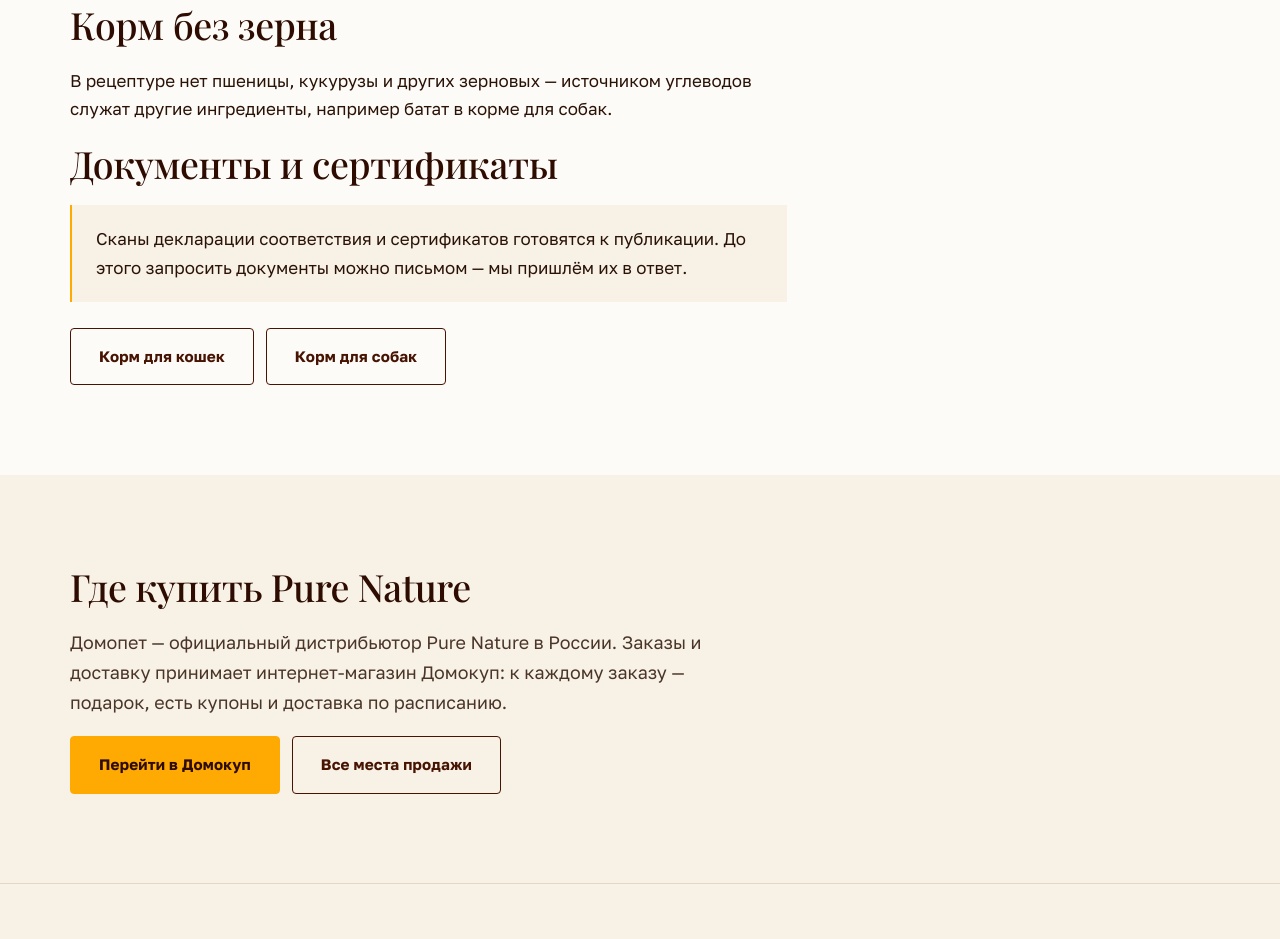
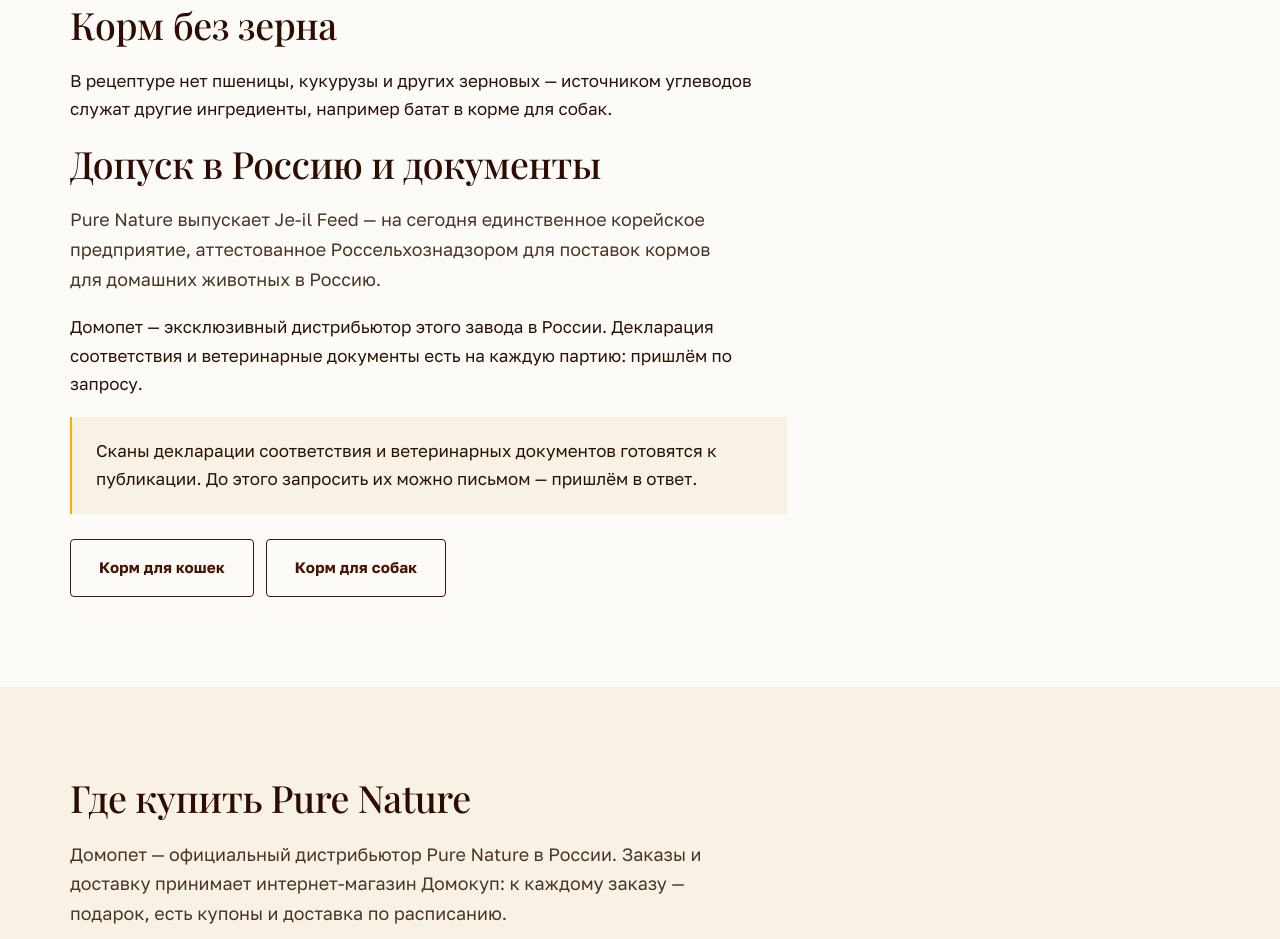
Before and after one commit to petlegend/domopet.site, a plain HTML site: page pure-nature/index.html in a window 1280 px wide. Shown: the part 2446-3385 px from the top of the page. Drawn offline with Linux system fonts and the light colour scheme.

Commit message:
검역 승인 문구를 등록부 사실로 바꿔 전면에 올림

```diff
--- a/pure-nature/index.html
+++ b/pure-nature/index.html
@@ -50,9 +50,9 @@ Pure Nature — корейская марка сухих кормов для к
 </p> </div> <h2>Корм без зерна</h2> <p>
 В рецептуре нет пшеницы, кукурузы и других зерновых — источником
         углеводов служат другие ингредиенты, например батат в корме для собак.
-</p> <h2>Документы и сертификаты</h2> <div class="note"> <p>
-Сканы декларации соответствия и сертификатов готовятся к публикации.
-          До этого запросить документы можно письмом — мы пришлём их в ответ.
+</p> <h2>Допуск в Россию и документы</h2> <p class="lead">Pure Nature выпускает Je-il Feed — на сегодня единственное корейское предприятие, аттестованное Россельхознадзором для поставок кормов для домашних животных в Россию.</p> <p>Домопет — эксклюзивный дистрибьютор этого завода в России. Декларация соответствия и ветеринарные документы есть на каждую партию: пришлём по запросу.</p> <div class="note"> <p>
+Сканы декларации соответствия и ветеринарных документов готовятся к
+          публикации. До этого запросить их можно письмом — пришлём в ответ.
 </p> </div> <div class="btn-row"> <a class="btn btn--ghost" href="/domopet.site/cats/">Корм для кошек</a> <a class="btn btn--ghost" href="/domopet.site/dogs/">Корм для собак</a> </div> </div> </section> <section class="section section--warm"> <div class="wrap"> <h2>Где купить Pure Nature</h2> <p class="lead">Домопет — официальный дистрибьютор Pure Nature в России. Заказы и доставку принимает интернет-магазин Домокуп: к каждому заказу — подарок, есть купоны и доставка по расписанию.</p> <div class="btn-row"> <a class="btn btn--primary" href="https://domokup.ru?utm_source=domopet&amp;utm_medium=site&amp;utm_campaign=pure-nature" rel="noopener">
 Перейти в Домокуп
 </a> <a class="btn btn--ghost" href="/domopet.site/where-to-buy/">Все места продажи</a> </div> </div> </section>  </main> <footer class="site-footer"> <div class="wrap"> <div class="site-footer__cols"> <div> <img class="site-footer__logo" src="/domopet.site/logo-domopet.svg" width="148" height="117" alt="Домопет" loading="lazy"> <p>Домопет — официальный дистрибьютор Pure Nature в России. Купить с подарком — в Домокупе.</p> <p>
```
Also changed, not shown: index.html (+1 -1 lines).
